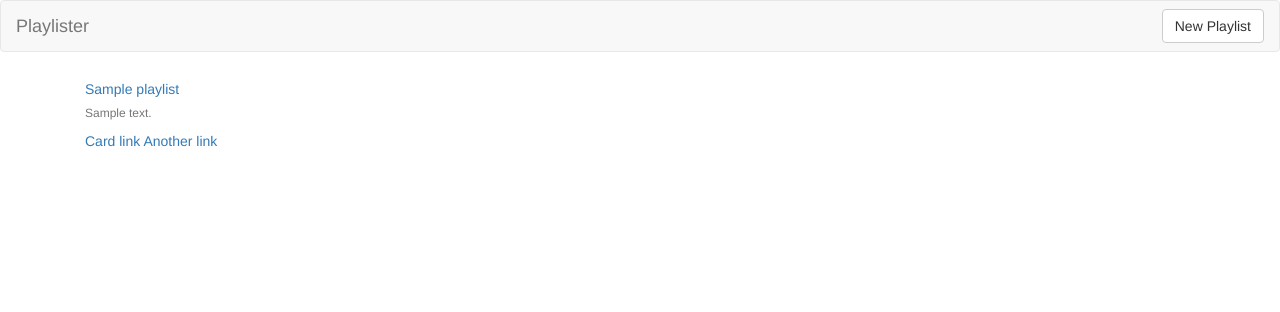
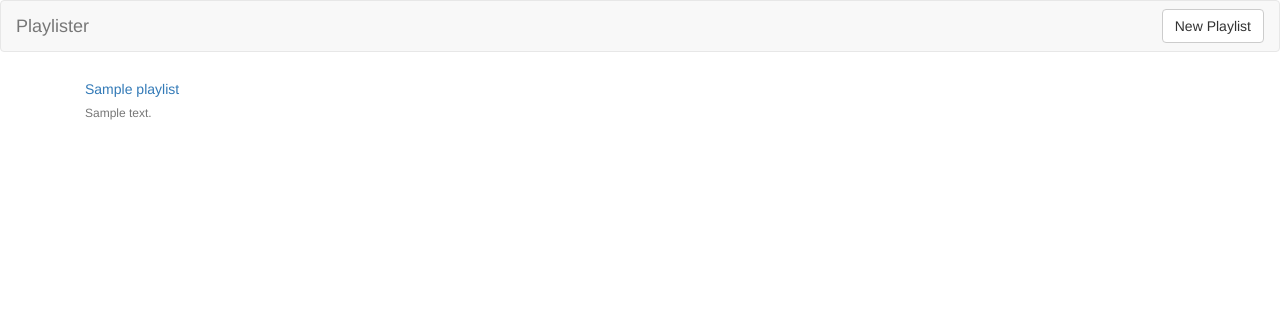
Before and after one commit to escofresco/makeschool_fsp_playlister, a Flask app: page / in a window 1280 px wide. Shown: the top 312 px of the page. Run offline with Flask 2, Linux system fonts and the light colour scheme; a database or web service that is not in the repository returns one stand-in record (values such as "Sample title"); some libraries are stand-ins or nearby versions.

Commit message:
remove unused card links

```diff
--- a/templates/playlists_view.html
+++ b/templates/playlists_view.html
@@ -9,8 +9,6 @@
               <div class="card-body">
                 <h5 class="card-title"><a href='/playlists/{{ playlist._id }}'>{{playlist.title}}</a></h5>
                 <h6 class="card-subtitle mb-2 text-muted">{{playlist.description}}</h6>
-                <a href="#" class="card-link">Card link</a>
-                <a href="#" class="card-link">Another link</a>
               </div>
             </div>
         </div>
```
